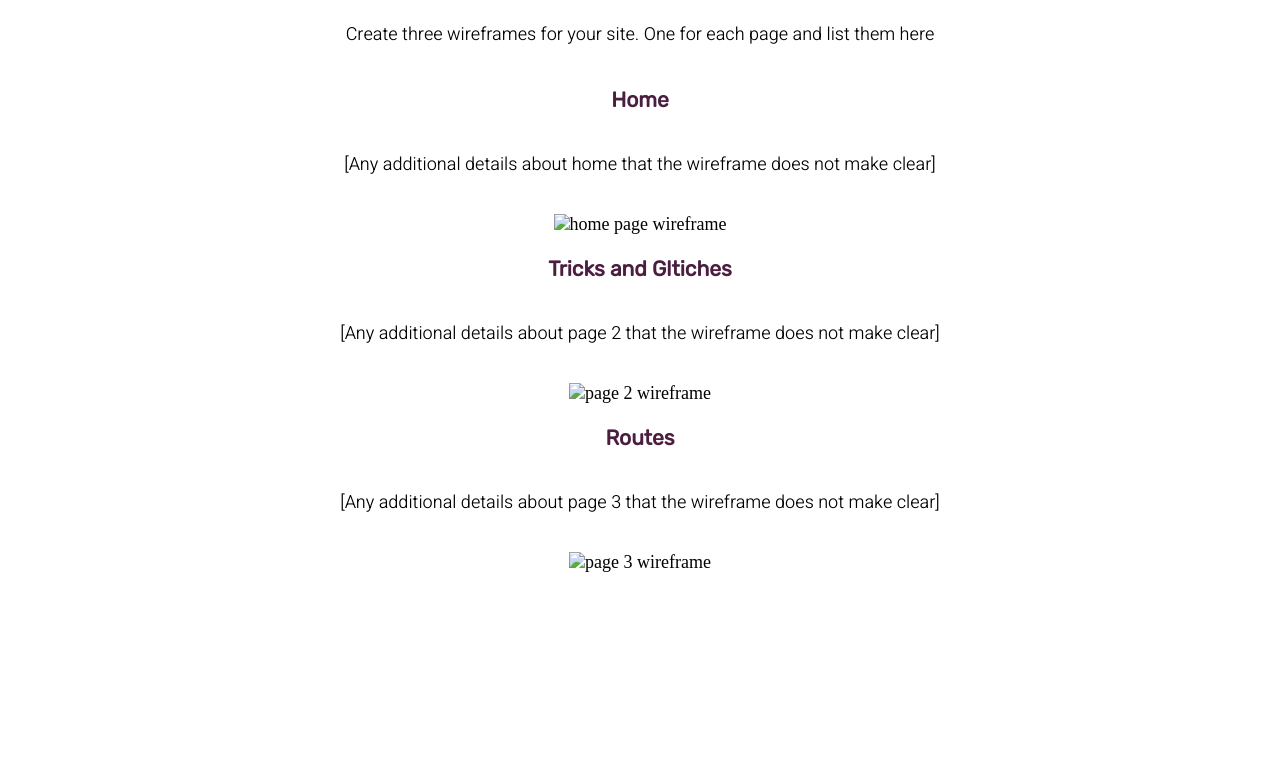
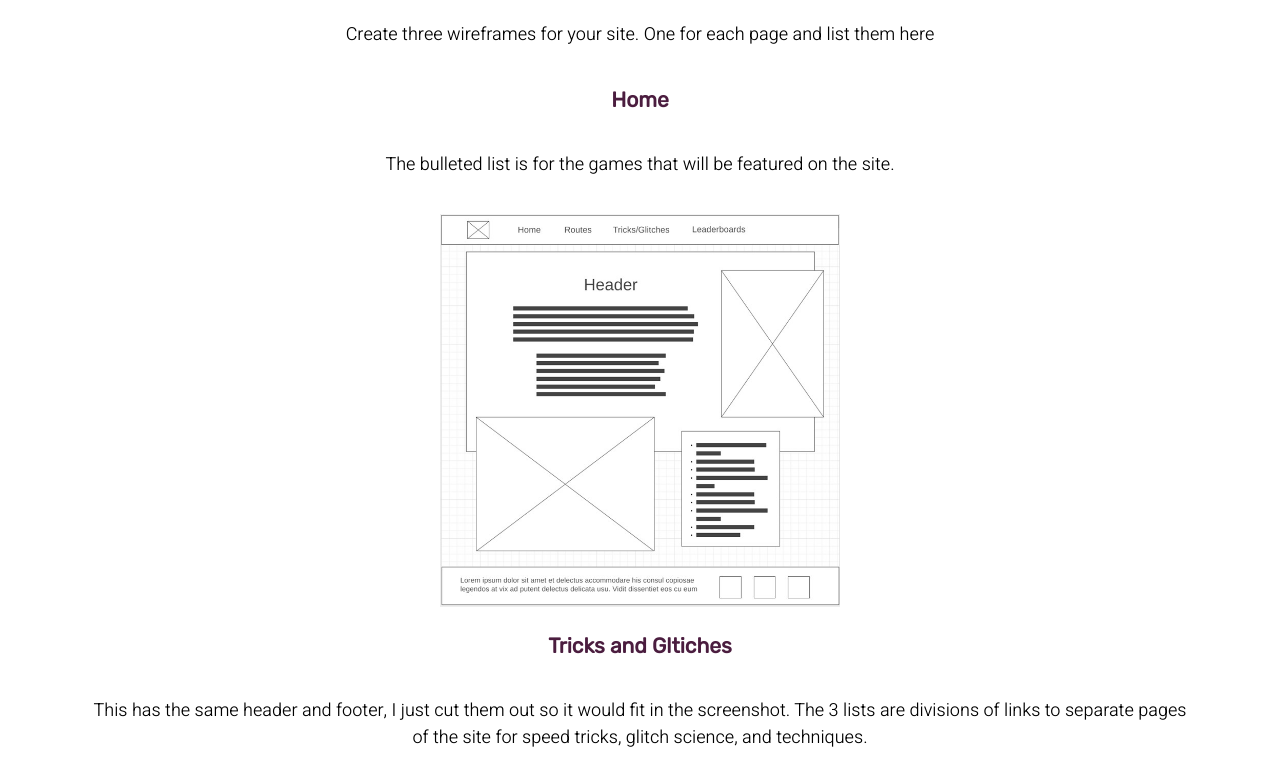
Before and after one commit to jdholst1/rivers_site_template, a plain HTML site: page speedruns_db/site-plan.html in a window 1280 px wide. Shown: the part 4508-5292 px from the top of the page. Before the commit the page ends 5153 px from the top, so only its background shows below. Drawn offline with Linux system fonts and the light colour scheme.

Commit message:
added wireframes

```diff
--- a/speedruns_db/site-plan.html
+++ b/speedruns_db/site-plan.html
@@ -176,21 +176,25 @@
 
       <h3>Home</h3>
       <p>
-        [Any additional details about home that the wireframe does not make clear]
+        The bulleted list is for the games that will be featured on the site.
       </p>
-      <img src="#" alt="home page wireframe">
+      <img src="images/homePlan.jpg" alt="home page wireframe">
 
       <h3>Tricks and Gltiches</h3>
       <p>
-        [Any additional details about page 2 that the wireframe does not make clear]
+        This has the same header and footer, I just cut them out so it would fit in the screenshot.
+        The 3 lists are divisions of links to separate pages of the site for speed tricks, glitch science,
+        and techniques.
       </p>
-      <img src="#" alt="page 2 wireframe">
+      <img src="images/glitchPlan.jpg" alt="page 2 wireframe">
 
       <h3>Routes</h3>
       <p>
-        [Any additional details about page 3 that the wireframe does not make clear]
+        The three boxes at the bottom are similar to the glitches page, but this time for different routes.
+        This one I had to post in two parts.
       </p>
-      <img src="#" alt="page 3 wireframe">
+      <img src="images/routesPlan1.jpg" alt="page 3 wireframe">
+      <img src="images/routesPlan2.jpg" alt="page 3 wireframe">
     </main>
   </body>
 
```
Also changed, not shown: speedruns_db/images/glitchPlan.jpg (added), speedruns_db/images/homePlan.jpg (added), speedruns_db/images/routesPlan1.jpg (added), speedruns_db/images/routesPlan2.jpg (added), speedruns_db/wireframes.txt (added).
